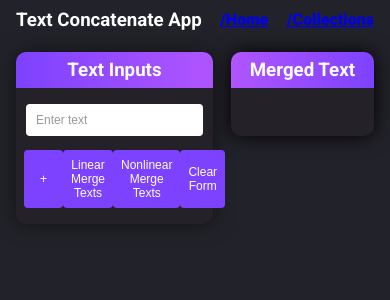
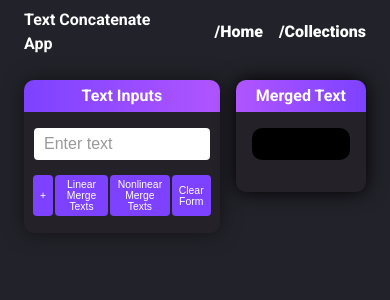
Before and after one commit to sametkayik/string_combinator_ui, a React (Vite) app: page / in a window 390 px wide. Shown: the top 300 px of the page. Built offline with nearby package versions, Linux system fonts and the light colour scheme.

Commit message:
Too much styling :)

```diff
--- a/src/index.css
+++ b/src/index.css
@@ -17,15 +17,30 @@
 }
 
 .navbar {
-  margin-top: 4px;
+  margin: 0.5rem;
   display: flex;
   flex-direction: row;
-  justify-content: space-between;
   align-items: center;
   padding: 0 1rem;
-  height: 2rem;
+  height: 3rem;
   font-weight: 900;
 }
+
+.navbar h3 {
+  margin-right: 3rem;
+}
+
+.navbar a {
+  margin-left: 1rem;
+  text-decoration: none;
+  color: #fff;
+  transition: all 0.2s ease-in-out;
+}
+
+.navbar a:hover {
+  color: #b987ff;
+}
+
 .form-container {
   display: flex;
   flex-direction: row;
@@ -34,12 +49,13 @@
 }
 
 form {
-  max-width: 500px;
-  width: 55%;
+  max-width: 700px;
+  width: 60%;
   background-color: #242129;
   border-radius: 10px;
   box-shadow: 0px 0px 20px rgba(0, 0, 0, 0.5);
   height: 100%;
+  margin: 0.5rem;
 }
 
 form h3 {
@@ -49,12 +65,6 @@ form h3 {
   border-radius: 10px 10px 0 0;
   text-align: center;
   font-weight: 700;
-}
-
-label {
-  display: block;
-  margin-bottom: 5px;
-  font-size: 16px;
 }
 
 .text-inputs {
@@ -70,7 +80,7 @@ input[type="text"] {
   margin-bottom: 10px;
   width: 100%;
   height: 32px;
-  font-size: 0.75rem;
+  font-size: 1rem;
   padding: 0 10px;
 }
 input[type="text"]:focus {
@@ -88,7 +98,7 @@ input[type="text"]::placeholder {
   padding: 8px 16px;
   border-radius: 4px;
   cursor: pointer;
-  font-size: 0.75rem;
+
   transition: all 0.2s ease-in-out;
 }
 
@@ -100,7 +110,7 @@ input[type="text"]::placeholder {
   margin: 0 0 10px 4px;
   border-radius: 4px;
   cursor: pointer;
-  font-size: 0.75rem;
+
   transition: all 0.2s ease-in-out;
 }
 
@@ -111,7 +121,7 @@ input[type="text"]::placeholder {
   padding: 8px;
   border-radius: 4px;
   cursor: pointer;
-  font-size: 0.75rem;
+
   transition: all 0.2s ease-in-out;
 }
 
@@ -123,12 +133,13 @@ input[type="text"]::placeholder {
 .merged-text {
   width: 40%;
   font-weight: 400;
-  font-size: 1rem;
+
   background-color: #242129;
   border-radius: 10px;
   box-shadow: 0px 0px 20px rgba(0, 0, 0, 1);
   height: 100%;
   padding-bottom: 1rem;
+  margin: 0.5rem;
 }
 
 .merged-text h3 {
@@ -140,8 +151,10 @@ input[type="text"]::placeholder {
   font-weight: 700;
 }
 .merged-text p {
-  padding: 16px;
-  font-size: 0.75rem;
+  margin: 1rem;
+  padding: 1rem;
+  background-color: #000000;
+  border-radius: 10px;
 }
 
 .clear-button {
@@ -151,7 +164,7 @@ input[type="text"]::placeholder {
   padding: 8px;
   border-radius: 4px;
   cursor: pointer;
-  font-size: 0.75rem;
+
   transition: all 0.2s ease-in-out;
 }
 
@@ -187,7 +200,7 @@ input[type="text"]::placeholder {
   padding: 8px;
   border-radius: 4px;
   cursor: pointer;
-  font-size: 0.75rem;
+
   transition: all 0.2s ease-in-out;
   margin: 0 1rem 0 1rem;
 }
@@ -195,3 +208,94 @@ input[type="text"]::placeholder {
 button:hover {
   background-color: #5f21e3;
 }
+
+.collection {
+  width: 80%;
+  margin: 1rem;
+  padding: 0.5rem;
+}
+
+.collection ul {
+  padding: 0;
+  flex-wrap: wrap;
+}
+
+.collection li {
+  display: flex;
+  flex-direction: column;
+  margin: 0 0 0.5rem 0;
+  padding: 0.75rem;
+  list-style: none;
+  border-radius: 10px;
+  background-color: #423e4b;
+  border-radius: 10px;
+  box-shadow: 0px 0px 10px rgba(0, 0, 0, 0.5);
+}
+
+.collection li li {
+  background-color: #11111a;
+  border-radius: 10px;
+  box-shadow: 0px 0px 5px rgba(0, 0, 0, 0.5);
+}
+
+.collection li span {
+  display: flex;
+  flex-direction: column;
+}
+
+.collection li:hover {
+  cursor: pointer;
+}
+
+.collection li.selected {
+  background-color: #6d4e92;
+}
+
+.scroll-up-button {
+  position: fixed;
+  bottom: 20px;
+  right: 20px;
+  background-color: #7d42ff;
+  color: white;
+  border: none;
+  padding: 8px 16px;
+  border-radius: 70%;
+  cursor: pointer;
+  font-size: 1.5rem;
+  transition: all 0.2s ease-in-out;
+}
+@media screen and (max-width: 768px) {
+  .text-inputs {
+    flex-direction: column;
+  }
+  [type="submit"],
+  [type="button"] {
+    padding: 8px;
+    margin: 1px;
+  }
+  .save-button {
+    margin-left: 1rem;
+  }
+}
+@media screen and (max-width: 481px) {
+  * {
+    font-size: 1rem;
+  }
+  .text-inputs {
+    flex-direction: column;
+  }
+  .collection {
+    width: 100%;
+  }
+
+  [type="submit"],
+  [type="button"] {
+    padding: 4px 7px;
+    font-size: 0.65rem;
+    margin: 1px;
+  }
+
+  .save-button {
+    margin-left: 1rem;
+  }
+}
```
